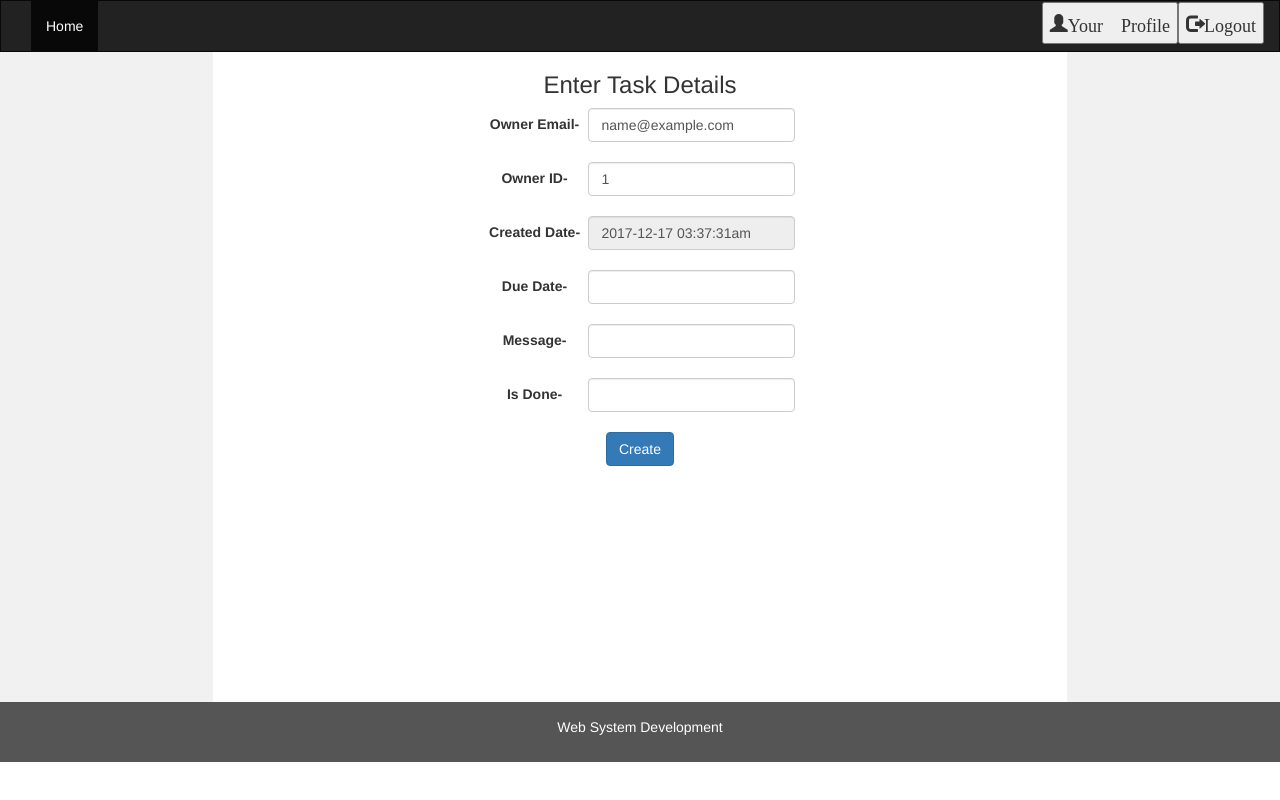
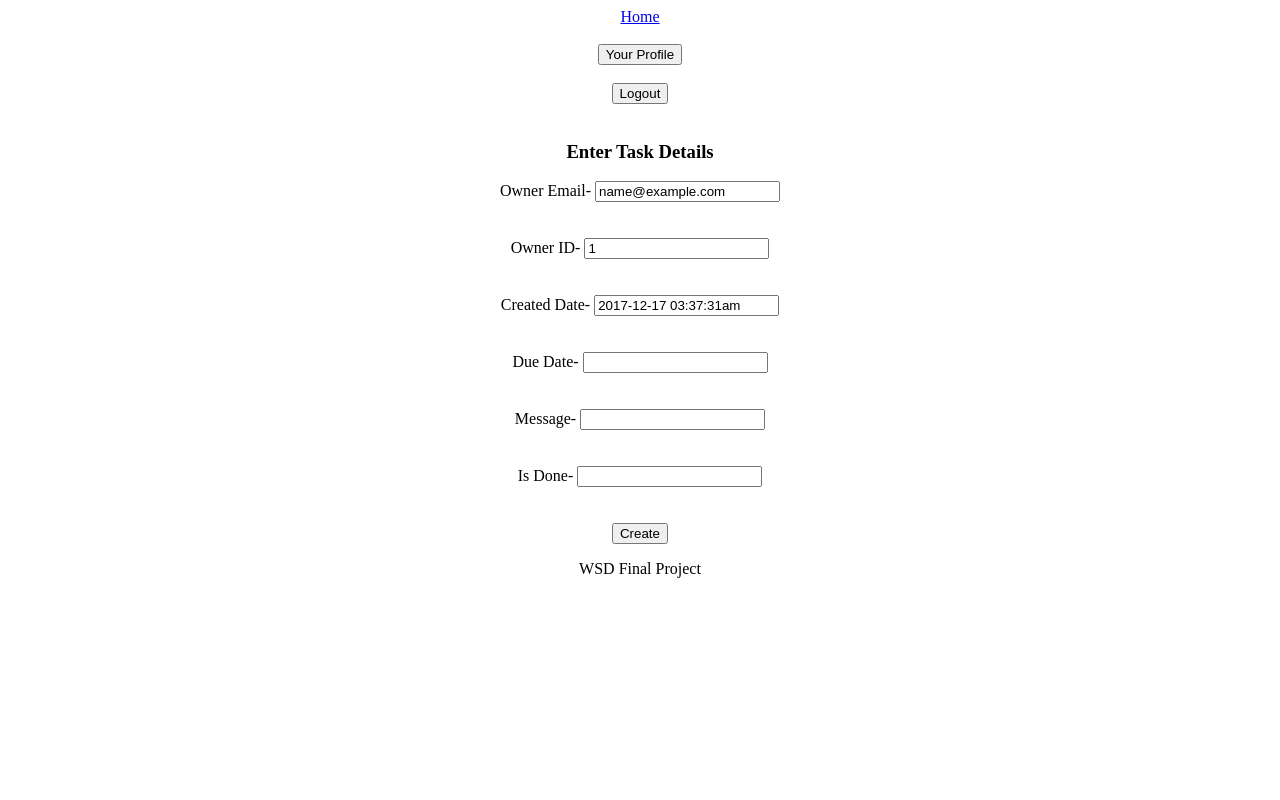
Before and after one commit to dhananjayshinkar/projectMVC, a PHP site: page /pages/create_task.php in a window 1280 px wide. Run offline with PHP 8.4, Linux system fonts and the light colour scheme; the visitor is signed in with stand-in values (Sample User, id 1); some libraries are stand-ins or nearby versions.

Commit message:
cleaning up the code

```diff
--- a/pages/create_task.php
+++ b/pages/create_task.php
@@ -2,144 +2,76 @@
 <html lang="en">
 <head>
   <title>Task manager</title>
+
+
   <meta charset="utf-8">
-  <meta name="viewport" content="width=device-width, initial-scale=1">
-  <link rel="stylesheet" href="https://maxcdn.bootstrapcdn.com/bootstrap/3.3.7/css/bootstrap.min.css">
-  <script src="https://ajax.googleapis.com/ajax/libs/jquery/3.2.1/jquery.min.js"></script>
-  <script src="https://maxcdn.bootstrapcdn.com/bootstrap/3.3.7/js/bootstrap.min.js"></script>
-  <style>
-    /* Remove the navbar's default margin-bottom and rounded borders */
-    .navbar {
-      margin-bottom: 0;
-      border-radius: 0;
-    }
-
-    /* Set height of the grid so .sidenav can be 100% (adjust as needed) */
-    .row.content {height: 650px}
-
-    /* Set gray background color and 100% height */
-    .sidenav {
-      padding-top: 20px;
-      background-color: #f1f1f1;
-      height: 100%;
-    }
-
-    /* Set black background color, white text and some padding */
-    footer {
-      background-color: #555;
-      color: white;
-      padding: 15px;
-    }
-
-    /* On small screens, set height to 'auto' for sidenav and grid */
-    @media screen and (max-width: 767px) {
-      .sidenav {
-        height: auto;
-        padding: 15px;
-      }
-      .row.content {height:auto;}
-    }
-
-    .glyphicon {
-    height:42px;
-    font-size: 18px;
-}
-    label{
-      width:100px;
-    }
-  </style>
 </head>
 
 
 <body text-align:center>
+  <center>
+<a href="#">Home</a>
 
-<nav class="navbar navbar-inverse">
-  <div class="container-fluid">
-    <div class="navbar-header">
-      <button type="button" class="navbar-toggle" data-toggle="collapse" data-target="#myNavbar">
-        <span class="icon-bar"></span>
-        <span class="icon-bar"></span>
-        <span class="icon-bar"></span>
-      </button>
-    </div>
-    <div class="collapse navbar-collapse" id="myNavbar">
-      <ul class="nav navbar-nav">
-        <li class="active"><a href="#">Home</a></li>
-      </ul>
-      <ul class="nav navbar-nav navbar-right">
+<br>
+<br>
+        <form action="index.php?page=accounts&action=show" method="POST">
+        <button type="submit">Your Profile</button>
+        </form>
+        <br>
+        <form action="index.php?page=accounts&action=logout" method="POST">
+        <button type="submit">Logout</button>
+        </form>
+        <br>
 
-      <li><div>
-        <form action="index.php?page=accounts&action=show" method="POST">
-        <button type="submit" class="glyphicon glyphicon-user">Your Profile</button>
-        </form></div></li>
-
-        <li><div>
-        <form action="index.php?page=accounts&action=logout" method="POST">
-        <button type="submit" class="glyphicon glyphicon-log-out">Logout</button>
-        </form></div></li>
-      </ul>
-    </div>
-  </div>
-</nav>
-
-<div class="container-fluid text-center">
-  <div class="row content">
-    <div class="col-sm-2 sidenav">
-    </div>
-    <div class="col-sm-8 text-center">
     <h3> Enter Task Details </h3>
 
 <form action="index.php?page=tasks&action=store&id=" method="post" id="form1" class = "form-inline">
 
 <div class = "form-group">
 <label>Owner Email-</label>
-<input type="text" class="form-control" name="owneremail" value="<?php session_start(); echo $_SESSION["email"]; ?>">
+<input type="text" name="owneremail" value="<?php session_start(); echo $_SESSION["email"]; ?>">
 </div>
 <br><br>
 
 <div class = "form-group">
 <label>Owner ID-</label>
-<input type="text" class="form-control" name="ownerid" value="<?php echo $_SESSION["userID"]; ?>">
+<input type="text"  name="ownerid" value="<?php echo $_SESSION["userID"]; ?>">
 </div>
 <br><br>
 
 <?php date_default_timezone_set("America/New_York"); ?>
 <div class = "form-group">
 <label>Created Date-</label>
-<input type="text" class="form-control" name="createddate" value="<?php echo date("Y-m-d").' '.date("h:i:sa"); ?>"readonly>
+<input type="text"  name="createddate" value="<?php echo date("Y-m-d").' '.date("h:i:sa"); ?>"readonly>
 </div>
 <br><br>
 
 <div class = "form-group">
 <label>Due Date-</label>
-<input type="text" class="form-control" name="duedate" value="">
+<input type="text"  name="duedate" value="">
 </div>
 <br><br>
 
 <div class = "form-group">
 <label>Message-</label>
-<input type="text" class="form-control" name="message" value="">
+<input type="text"  name="message" value="">
 </div>
 <br><br>
 
 <div class = "form-group">
 <label>Is Done-</label>
-<input type="text" class="form-control" name="isdone" value="">
+<input type="text" name="isdone" value="">
 </div>
 <br><br>
 
-<button type="submit" class="btn btn-primary" form="form1" value="create">Create</button>
+<button type="submit" form="form1" value="create">Create</button>
 </form>
 
 </div>
 
-<div class="col-sm-2 sidenav">
-    </div>
-  </div>
-</div>
-
+<center>
 <footer class="container-fluid text-center">
-  <p>Web System Development</p>
+  <p>WSD Final Project</p>
 </footer>
 
 <script src="js/scripts.js"></script>
```
